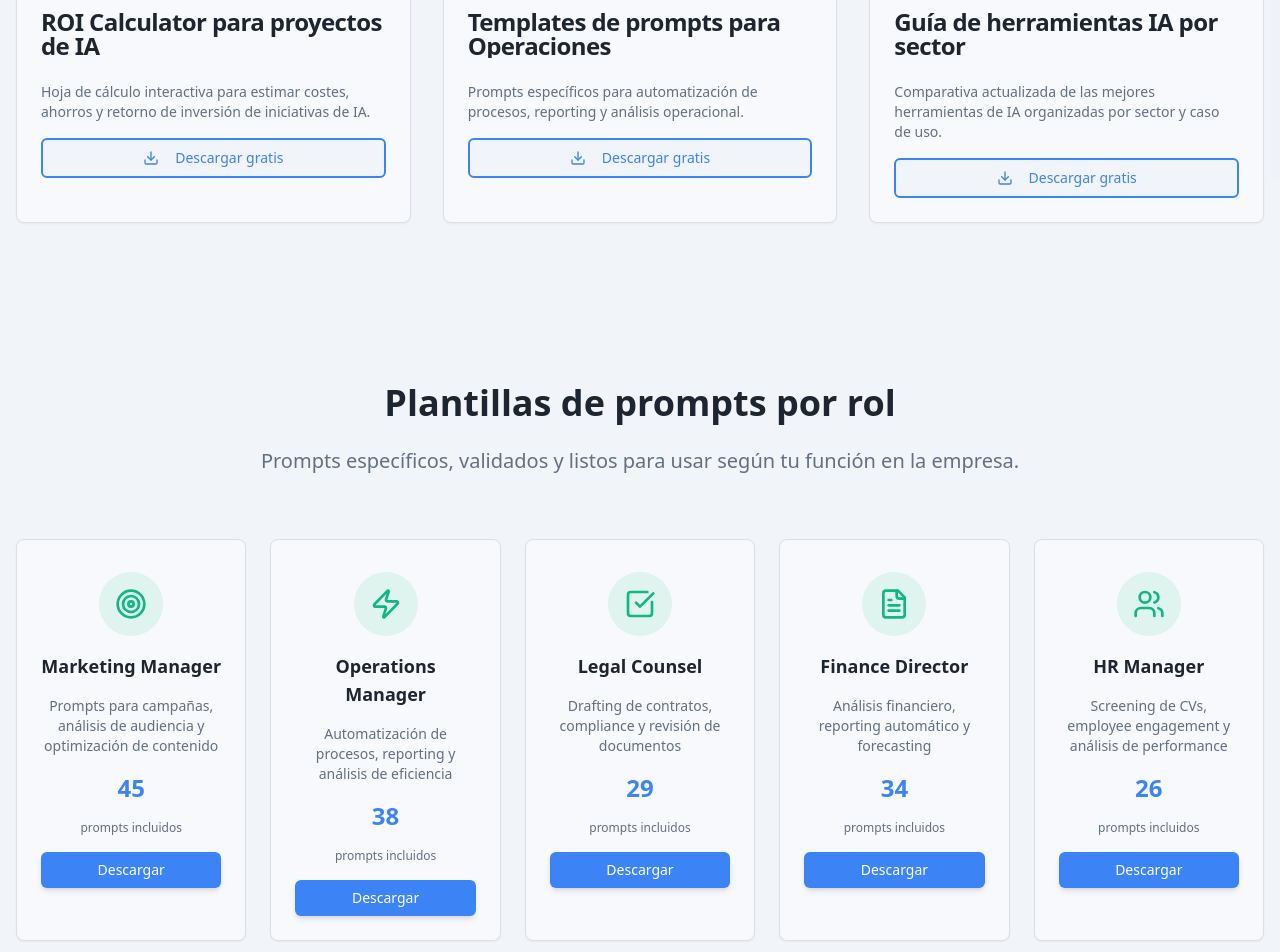
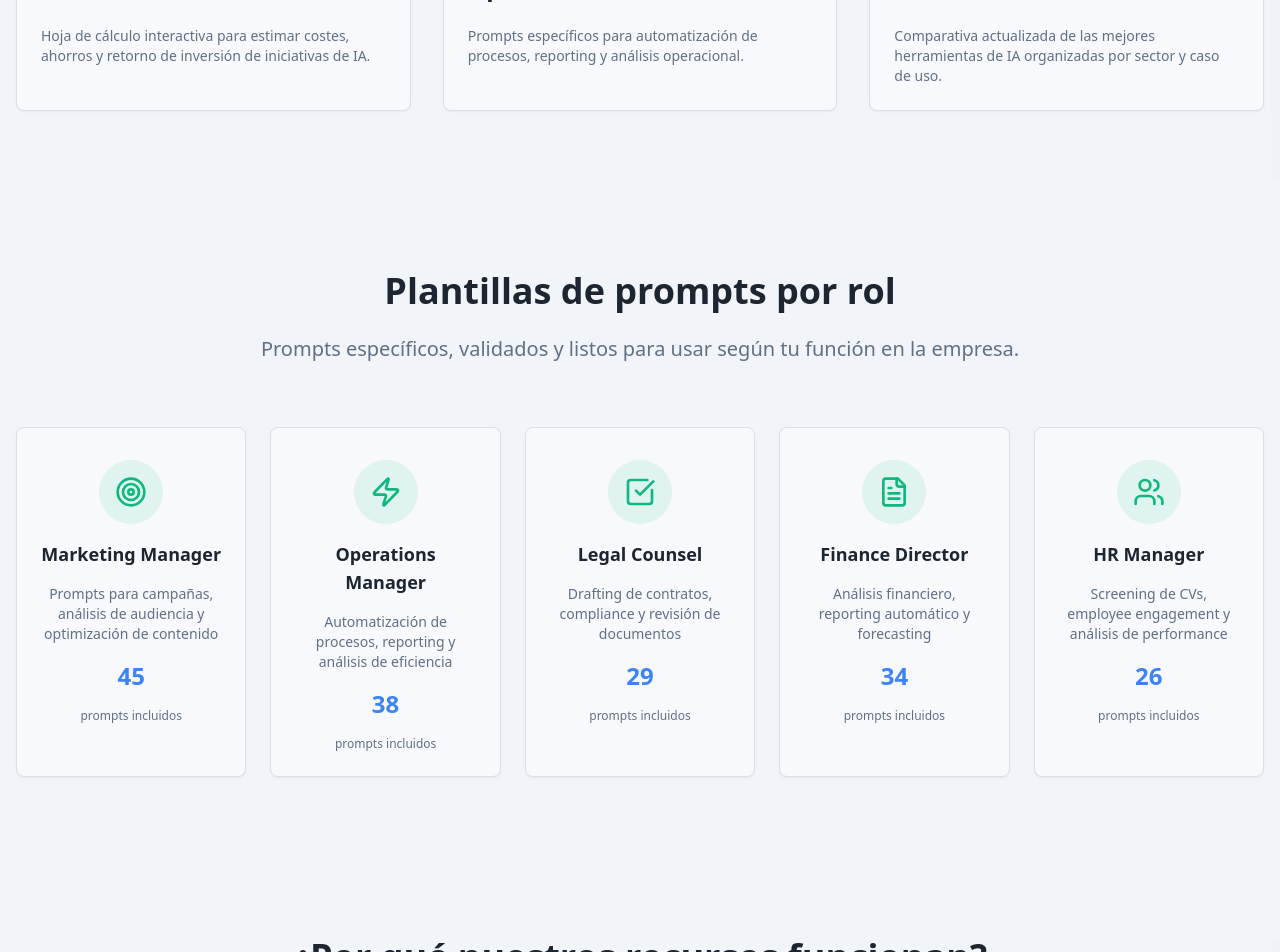
Before and after one commit to XandrAntonov/menteia-impulse, a React (Vite) app: page /recursos in a window 1280 px wide. Shown: the part 1600-2552 px from the top of the page. Built offline with nearby package versions, Linux system fonts and the light colour scheme.

Commit message:
Remove "Descargar gratis" buttons
Removed all instances of the "Descargar gratis" button from the website.

```diff
--- a/src/pages/Resources.tsx
+++ b/src/pages/Resources.tsx
@@ -159,10 +159,6 @@ const Resources = () => {
                   <CardDescription className="line-clamp-3">
                     {resource.description}
                   </CardDescription>
-                  <Button variant="outline-primary" className="w-full">
-                    <Download className="h-4 w-4 mr-2" />
-                    Descargar gratis
-                  </Button>
                 </CardContent>
               </Card>
             ))}
@@ -195,9 +191,6 @@ const Resources = () => {
                   </p>
                   <div className="text-2xl font-bold text-primary">{role.promptCount}</div>
                   <div className="text-xs text-muted-foreground">prompts incluidos</div>
-                  <Button variant="community" size="sm" className="w-full">
-                    Descargar
-                  </Button>
                 </CardContent>
               </Card>
             ))}
```
